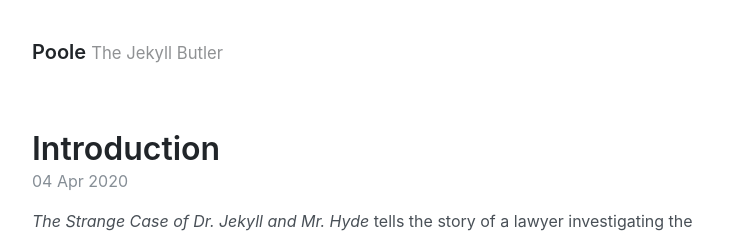
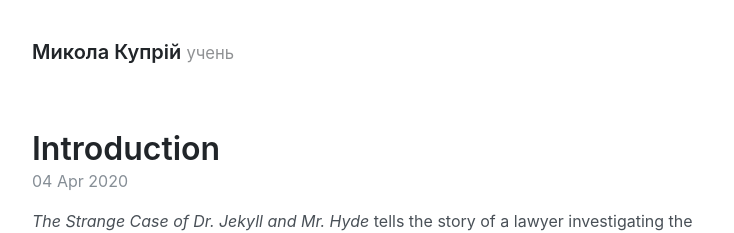
Before and after one commit to fgfhfjfk/fgfhfjfk.github.io, a Jekyll site: the page built from index.html, in a window 1280 px wide. Shown: the top 233 px of the page, without its empty margins (272-1006 px from the left). Built offline with Jekyll 4.4.1, drawn with Linux system fonts in a browser that asks for light colours; the list of posts is cut into pages by our own code.

Commit message:
Update _config.yml

```diff
--- a/_config.yml
+++ b/_config.yml
@@ -1,6 +1,6 @@
 # Setup
-title: Poole
-tagline: The Jekyll Butler
+title: Микола Купрій
+tagline: учень
 url: https://getpoole.com
 paginate: 1
 baseurl: ""
```
